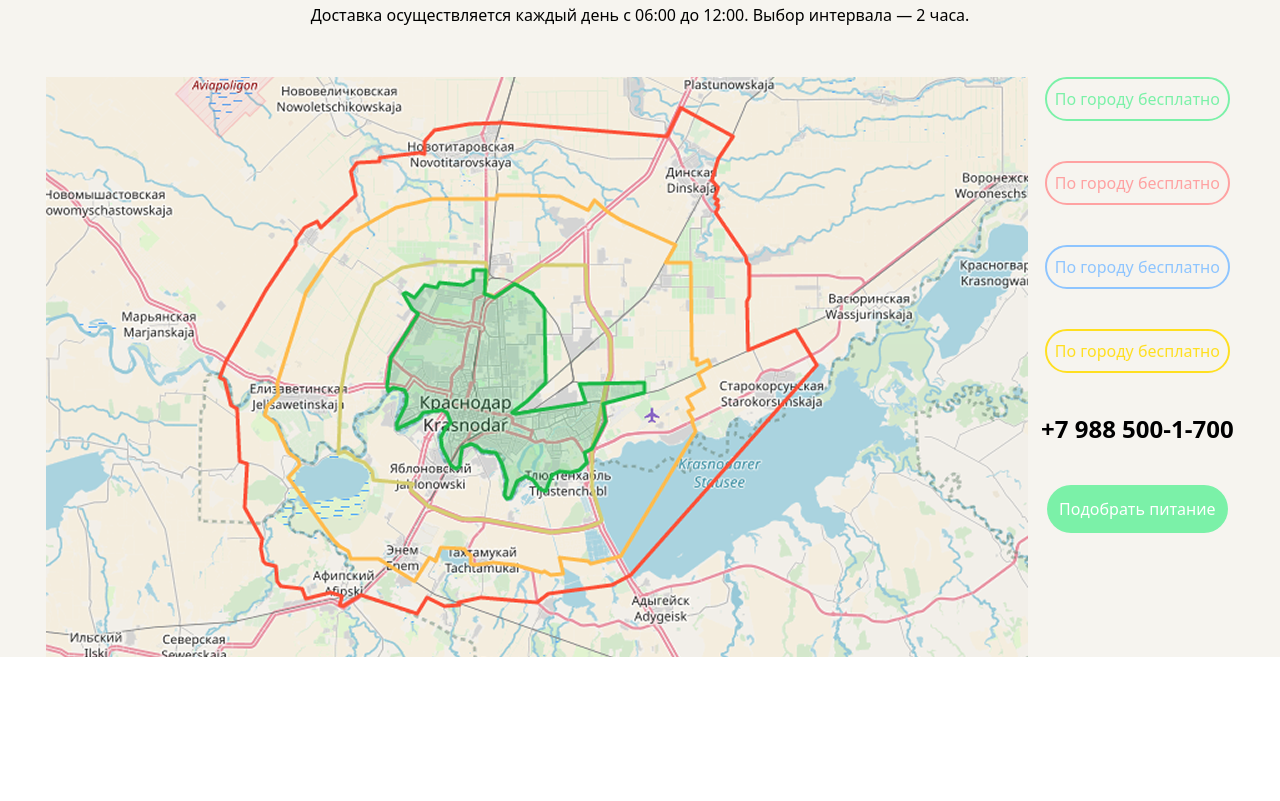
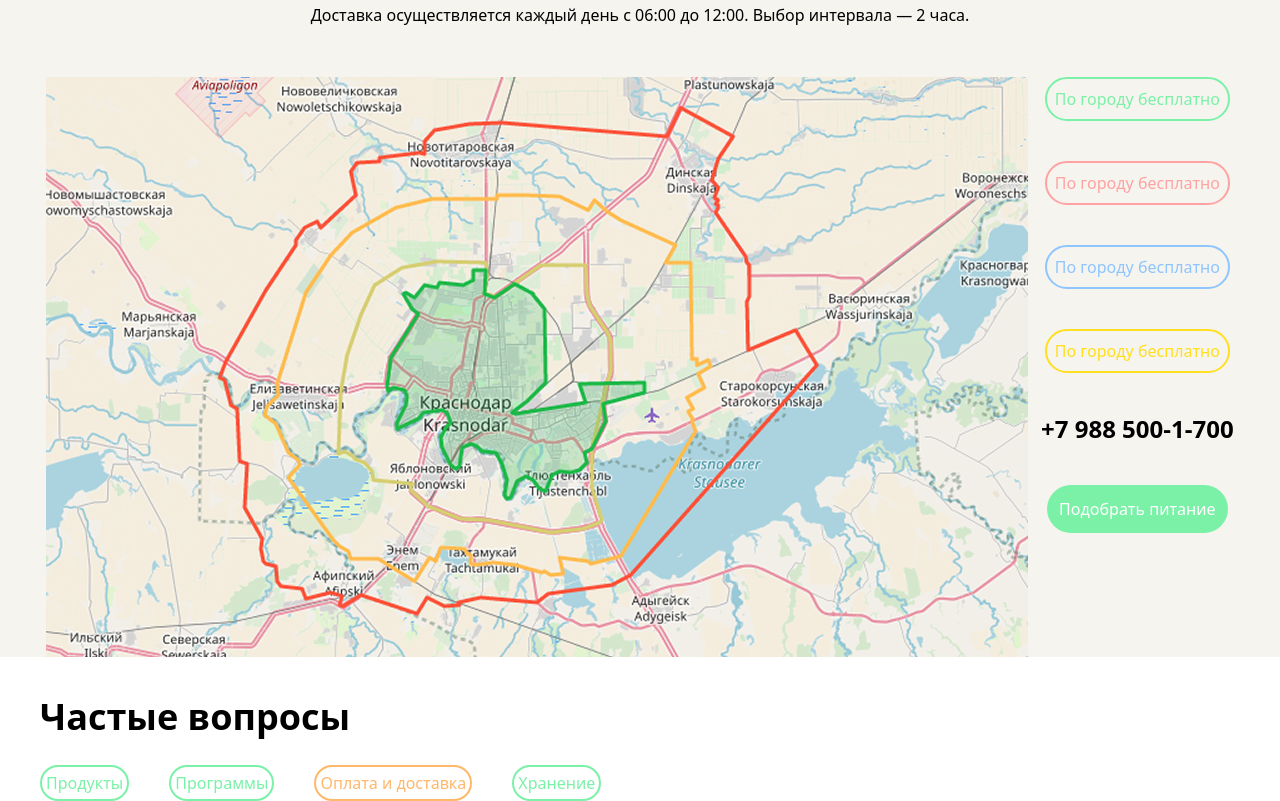
Before and after one commit to Zuhur061/tailwindexam, a website: page index.html in a window 1280 px wide. Shown: the part 4131-4932 px from the top of the page. Before the commit the page ends 4788 px from the top, so only its background shows below. Drawn offline with Linux system fonts and the light colour scheme.

Commit message:
section8

```diff
--- a/index.html
+++ b/index.html
@@ -314,6 +314,20 @@
     </div>
   </div>
 </section>
-
+<div class="lg:hidden flex flex-col items-center gap-5 mt-[50px]">
+  <h1 class="text-4xl font-black text-center">Акции</h1>
+  <img class="m-auto" src="./imgs/Group 130.png" alt="">
+</div>
+<section class="max-w-300 m-auto">
+  <div class="mt-10">
+     <h1 class="text-4xl font-black text-start">Частые вопросы</h1>
+     <div class="flex flex-wrap gap-10 mt-7">
+       <button class="border-2 p-1 rounded-4xl text-green-300">Продукты</button>
+       <button class="border-2 p-1 rounded-4xl text-green-300">Программы</button>
+       <button class="border-2 p-1 rounded-4xl text-orange-300">Оплата и доставка</button>
+       <button class="border-2 p-1 rounded-4xl text-green-300">Хранение</button>
+     </div>
+  </div>
+</section>
 </body>
 </html>
```
Also changed, not shown: src/output.css.
